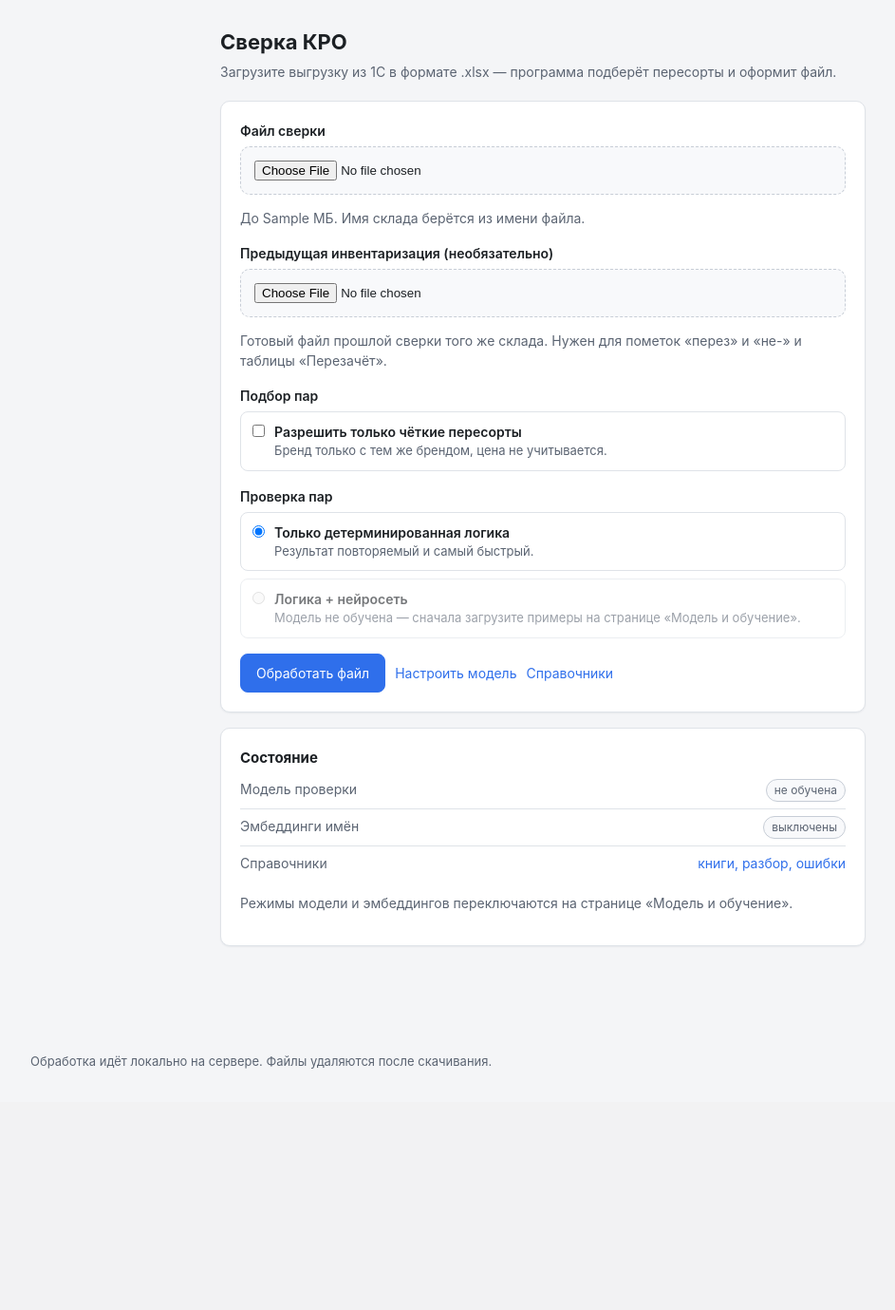
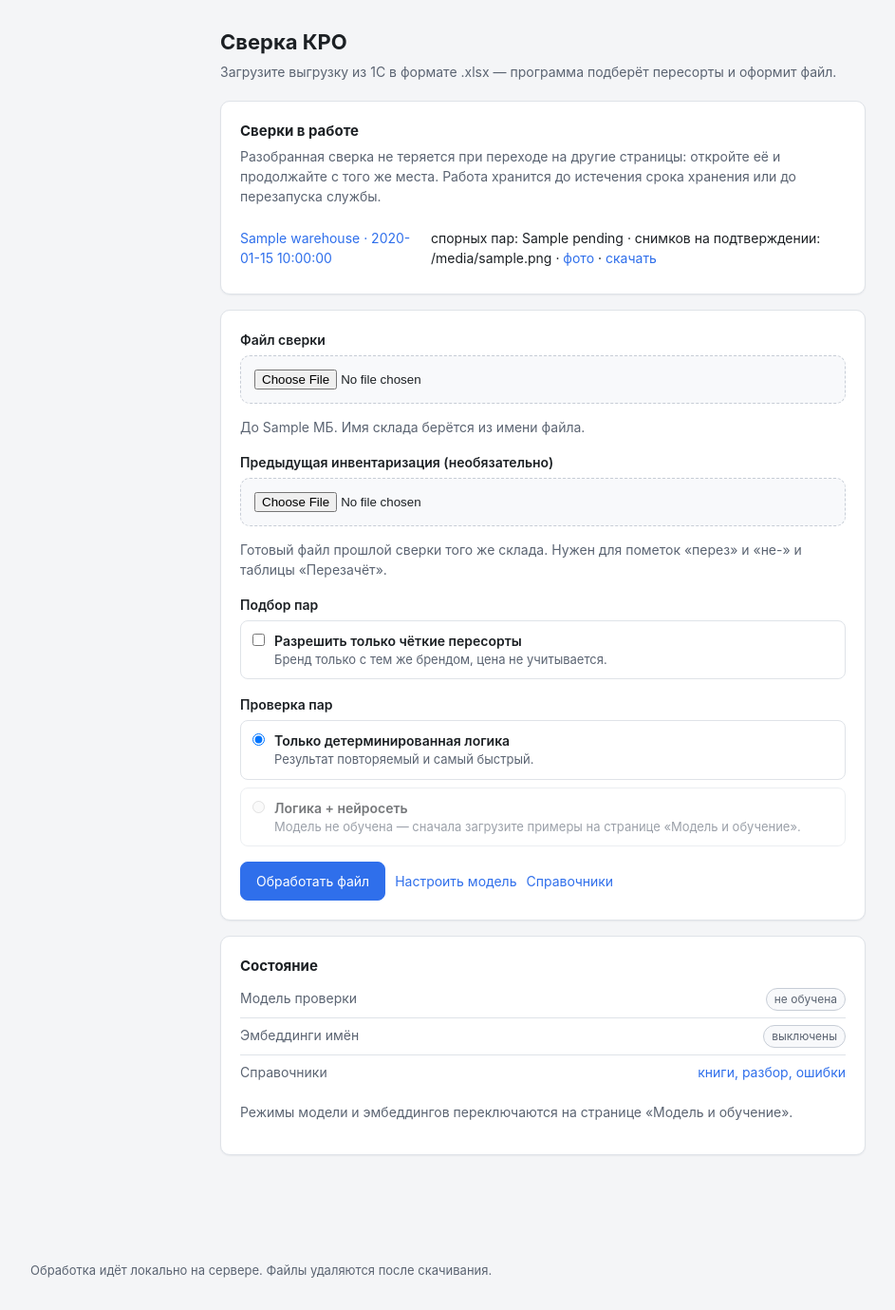
Before and after one commit to lineSence/ExcelKROAutoFormat, a FastAPI app: template app/templates/index.html in a window 1280 px wide. Shown: the part 57-1436 px from the top of the page at 95% size, without its empty margins (68-1011 px from the left). Before the commit the page ends 1182 px from the top, so only its background shows below. Run offline with FastAPI, Linux system fonts and the light colour scheme; the template is opened without the code that fills it: most values are stand-ins (such as "Sample title", 1, 10 or a date in 2020); parts of the project's set-up code (start-up, migrations or seed data) failed here and were passed over.

Commit message:
Список сверок в работе на главной и возврат к сверке со страницы фото

```diff
--- a/app/templates/index.html
+++ b/app/templates/index.html
@@ -7,6 +7,29 @@
 {% block content %}
 {% if error %}
 <p class="error">{{ error }}</p>
+{% endif %}
+
+{% if jobs %}
+<section class="card">
+	<h2>Сверки в работе</h2>
+	<p class="card-sub">
+		Разобранная сверка не теряется при переходе на другие страницы: откройте её
+		и продолжайте с того же места. Работа хранится до истечения срока
+		хранения или до перезапуска службы.
+	</p>
+	<ul class="facts">
+		{% for job in jobs %}
+		<li>
+			<span><a class="link" href="/result/{{ job.token }}">{{ job.warehouse }}{% if job.date %} · {{ job.date }}{% endif %}</a></span>
+			<span>
+				{% if job.pending %}спорных пар: {{ job.pending }}{% else %}спорных пар нет{% endif %}{% if job.photos %} · снимков на подтверждении: {{ job.photos }}{% endif %}
+				· <a class="link" href="/vision?token={{ job.token }}">фото</a>
+				· <a class="link" href="/download/{{ job.token }}">скачать</a>
+			</span>
+		</li>
+		{% endfor %}
+	</ul>
+</section>
 {% endif %}
 
 <form class="card" action="/upload" method="post" enctype="multipart/form-data">
```
Also changed, not shown: app/templates/vision.html (+11 -2 lines).
